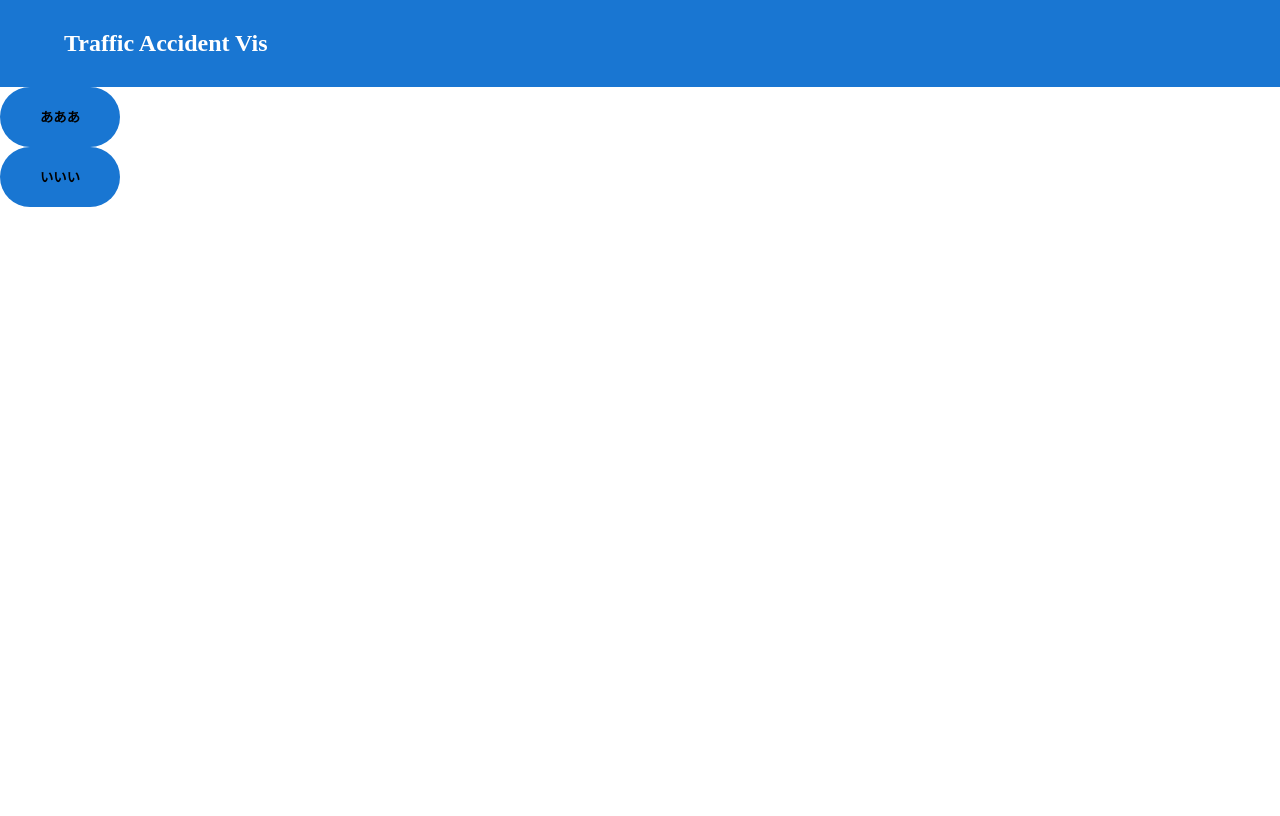
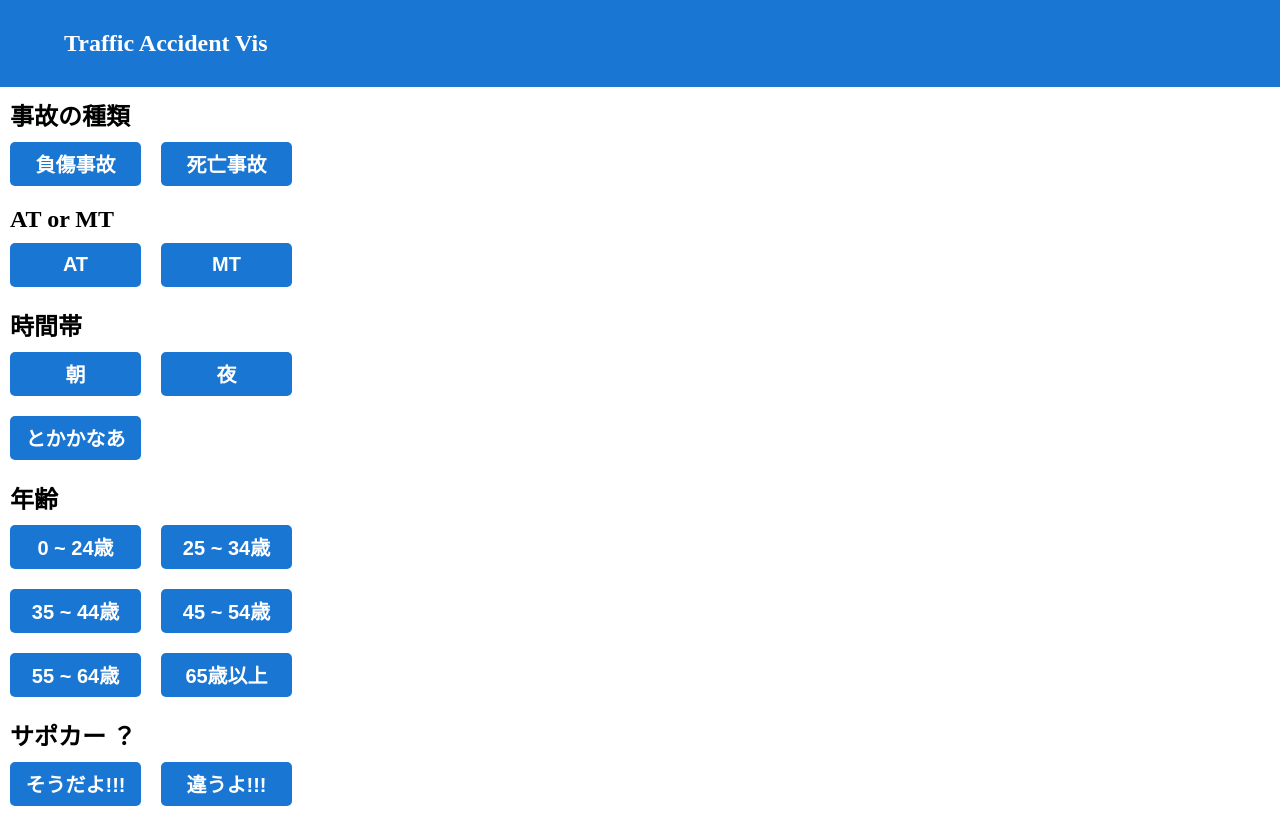
Before and after one commit to vdslab/traffic-accident-vis, a React (Vite) app: page / in a window 1280 px wide. Built offline with nearby package versions, Linux system fonts and the light colour scheme.

Commit message:
配列からボタンの作成

```diff
--- a/src/App.css
+++ b/src/App.css
@@ -15,11 +15,21 @@
 \********************************************************/
 
 .selectBtn {
-	width: 120px;
-	height: 60px;
-	display: block;
+  color: white;
+  width: 131px;
+  height: 44px;
+  display: inline-block;
   font-weight: bold;
-	border-radius: 9999px;
+  font-size: 20px;
+  border-radius: 5px;
   cursor: pointer;
+  margin: 10px 10px 10px 10px;
   border: none;
 }
+
+.BtnTitle {
+  display: inline-block;
+  vertical-align: middle;
+  line-height: normal;
+  margin: 10px 10px 0px 10px;
+}
--- a/src/App.jsx
+++ b/src/App.jsx
@@ -1,16 +1,13 @@
 import { useState } from 'react'
 import './App.css'
 import Header from './components/header'
-import Button from './components/button'
+import ButtonPage from './components/btton_page'
 
 function App() {
   return (
     <>
       <Header />
-      <div className='App'>
-        <Button text='あああ' />
-        <Button text='いいい' />
-      </div>
+      <ButtonPage />
     </>
   )
 }
--- /dev/null
+++ b/src/components/btton_page.jsx
@@ -0,0 +1,37 @@
+import React from "react";
+import Button from './button';
+
+const AccidentTypeSelector = ({ title, typeArray }) => (
+  <>
+    <h2 className="BtnTitle">{title}</h2>
+    <div>
+      {typeArray.map((type, index) => (
+        <React.Fragment key={index}>
+          <Button text={type} />
+          {index % 2 === 1 && <div key={`divider-${index}`}></div>}
+        </React.Fragment>
+      ))}
+    </div>
+  </>
+);
+
+const ButtonPage = () => {
+  const accidentInfo = [
+    { title: "事故の種類", typeArray: ["負傷事故", "死亡事故"] },
+    { title: "AT or MT", typeArray: ["AT", "MT"] },
+    { title: "時間帯", typeArray: ["朝", "夜", "とかかなあ"] },
+    { title: "年齢", typeArray: ["0 ~ 24歳", "25 ~ 34歳", "35 ~ 44歳", "45 ~ 54歳", "55 ~ 64歳", "65歳以上"] },
+    { title: "サポカー ？", typeArray: ["そうだよ!!!", "違うよ!!!"] },
+  ];
+
+  return (
+    <>
+      {accidentInfo.map((info, index) => (
+        <AccidentTypeSelector key={index} title={info.title} typeArray={info.typeArray} />
+      ))}
+    </>
+  );
+};
+
+
+export default ButtonPage;
```
Lines whose indentation alone changed are shown as unchanged.
